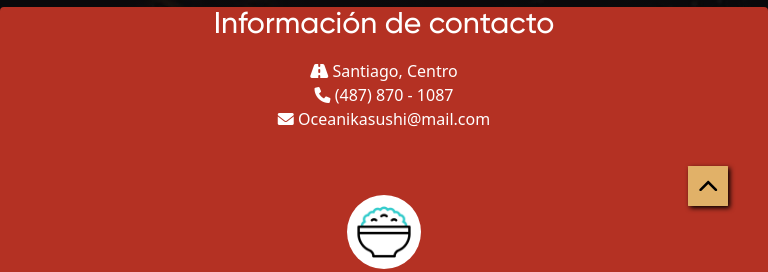
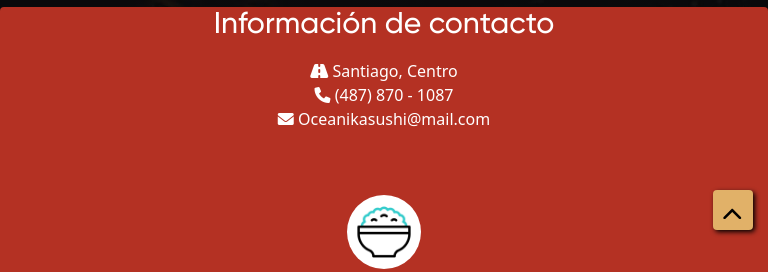
Before and after one commit to ianfr93/PF-Faundez-Rubio, a website: page pages/contacto.html in a window 768 px wide. Shown: the part 554-826 px from the top of the page. Drawn offline with nearby package versions, Linux system fonts and the light colour scheme.

Commit message:
cambios nuevos

```diff
--- a/assets/scss/_footer.scss
+++ b/assets/scss/_footer.scss
@@ -86,19 +86,19 @@ footer p {
   background-color: $button-principal;
   color: $button-principal;
   position: fixed;
-    right: 40px;
-    bottom: 40px;
+  right: 2%;
+  bottom: 2%;
   text-align: center;
   font-size: 28px;
   line-height: 40px;
-    border-radius: 1%;
+  border-radius: 10%;
   box-shadow: 2px 2px 5px #000;
   z-index: 3;
+}
 
-    svg {
-      margin-top: 0px;
-      margin-left: 5px;
+.subir svg {
+  margin-top: 8px; /* Ajusté el margen superior */
+  margin-left: 0px; /* Cambié el valor para centrar horizontalmente */
   font-size: 20px;
-      transform: translateX(-15%);
+  transform: translateX(-5%);
 }
-  }
--- a/assets/scss/_responsive.scss
+++ b/assets/scss/_responsive.scss
@@ -147,9 +147,13 @@
   .product-price small {
     margin-right: 3px;
   }
+.subir{
+  right: 5%;
+  bottom: 5%;
+}
+}
 
 
-}
 
 @media screen and (min-width: 768px) and (max-width: 992px) {
 
@@ -359,12 +363,9 @@
     margin-right: 3px;
   }
 
-  .subir {
-    font-size: 20px;
-    width: 30px;
-    height: 30px;
-    line-height: 30px;
-
+  .subir{
+    right: 5%;
+    bottom: 5%;
   }
 }
 
@@ -929,6 +930,11 @@
     text-align: center;
     margin: 0 auto;
   }
+
+  .subir{
+    right: 5%;
+    bottom: 5%;
+  }
 }
 
 @media screen and (min-width: 576px) {
```
Also changed, not shown: assets/css/estilos.css, assets/scss/estilos.css, 2 other files. Lines whose indentation alone changed are shown as unchanged.
